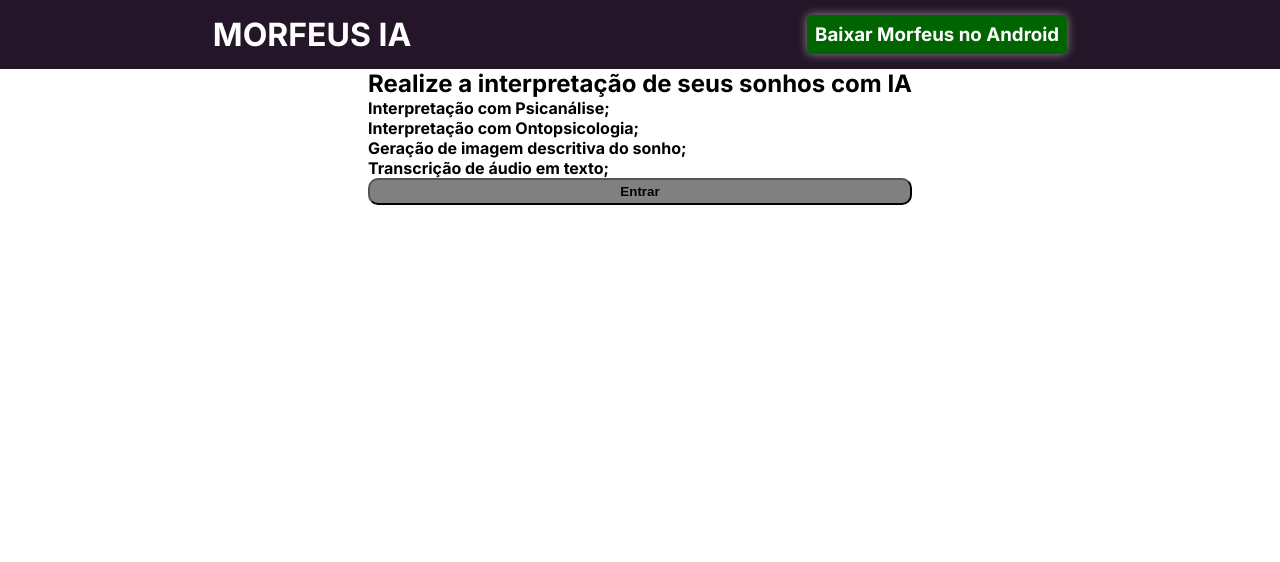
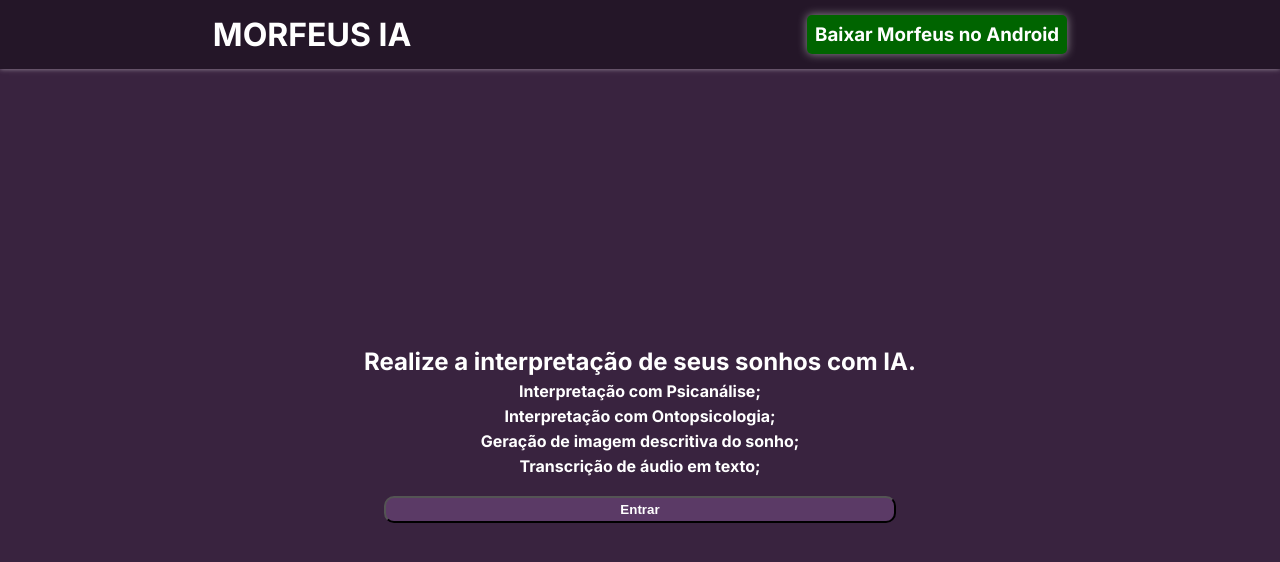
Before and after one commit to raisson-souza/morfeus-ia-integration-frontend, a Next.js app: page / in a window 1280 px wide. Shown: the top 562 px of the page. Built offline with nearby package versions, Linux system fonts and the light colour scheme.

Commit message:
- Ajustes de CSS na home externa; - Ajuste de comportamento em AuthContext.

```diff
--- a/src/app/globals.css
+++ b/src/app/globals.css
@@ -11,6 +11,8 @@ html,
 body {
   max-width: 100vw;
   overflow-x: hidden;
+  margin: 0;
+  padding: 0;
 }
 
 body {
--- a/src/app/page.tsx
+++ b/src/app/page.tsx
@@ -1,31 +1,70 @@
 "use client"
 
 import { AuthContextProvider } from "@/contexts/AuthContext"
+import { theme } from "@/theme"
+import { useState } from "react"
 import Box from "@/components/base/Box"
 import CustomButton from "@/components/customs/CustomButton"
 import Header from "@/components/ScreenCustoms/header"
+import Loading from "@/assets/loading"
 import Screen from "@/components/base/Screen"
 
 export default function ExternalHome() {
   const { login } = AuthContextProvider()
+  const [ loading, setLoading ] = useState<boolean>(false)
 
   const enter = async () => {
+    setLoading(true)
     await login()
+      .finally(() => setLoading(false))
   }
 
   return (
-    <Screen
-      headerComponent={ <Header /> }
-    >
-      <Box.Column>
-        <Box.Column>
-          <h2>Realize a interpretação de seus sonhos com IA</h2>
-          <h4>Interpretação com Psicanálise;</h4>
-          <h4>Interpretação com Ontopsicologia;</h4>
-          <h4>Geração de imagem descritiva do sonho;</h4>
-          <h4>Transcrição de áudio em texto;</h4>
+    <Screen headerComponent={ <Header /> }>
+      <Box.Column
+        style={{
+          backgroundColor: theme.secondary,
+          width: "100%",
+          justifyContent: "center",
+          alignItems: "center",
+        }}
+      >
+        <Box.Column
+          style={{
+            width: "80%",
+            color: theme.textColor,
+            justifyContent: "center",
+            alignContent: "center",
+            alignItems: "center",
+            gap: 20,
+          }}
+        >
+          <Box.Column
+            style={{
+              justifyContent: "center",
+              alignContent: "center",
+              alignItems: "center",
+              gap: 5,
+            }}
+          >
+            <h2>Realize a interpretação de seus sonhos com IA.</h2>
+            <h4>Interpretação com Psicanálise;</h4>
+            <h4>Interpretação com Ontopsicologia;</h4>
+            <h4>Geração de imagem descritiva do sonho;</h4>
+            <h4>Transcrição de áudio em texto;</h4>
+          </Box.Column>
+          {
+            loading
+              ? <Loading />
+              : <CustomButton
+                msg="Entrar"
+                onClick={async () => await enter()}
+                color={ theme.quaternary }
+                textColor={ theme.textColor }
+                width="50%"
+              />
+          }
         </Box.Column>
-        <CustomButton msg="Entrar" onClick={async () => await enter()} />
       </Box.Column>
     </Screen>
   )
--- a/src/components/customs/CustomButton.tsx
+++ b/src/components/customs/CustomButton.tsx
@@ -8,6 +8,7 @@ type CustomButtonProps = {
     tooltipMsg? : string
     type? : "button" | "reset" | "submit"
     textColor?: string
+    width?: `${ number }%` | number
 }
 
 export default function CustomButton({
@@ -18,6 +19,7 @@ export default function CustomButton({
     tooltipMsg = "",
     type = "button",
     textColor = "black",
+    width = "100%",
 } : CustomButtonProps) {
     const button = (
         <button
@@ -27,6 +29,7 @@ export default function CustomButton({
                 padding: "4px",
                 borderRadius: "10px",
                 cursor: "pointer",
+                width: width,
             }}
             type={ type }
             color={ textColor }
--- a/src/contexts/AuthContext.tsx
+++ b/src/contexts/AuthContext.tsx
@@ -44,11 +44,19 @@ export default function AuthContextComponent({ children }: AuthContextProps) {
     }, [])
 
     const login = async (): Promise<void> => {
+        const apiToken = LocalStorage.apiToken.get()
+
+        if (apiToken) {
+            setIsLogged(true)
+            LocalStorage.apiToken.set(apiToken)
+            router.push("/home")
+            return
+        }
+
         setLoading(true)
         await AuthService.DirectAccess()
             .then(response => {
                 if (response.Success) {
-                    console.log("res", response)
                     setIsLogged(true)
                     LocalStorage.apiToken.set(response.Data)
                     router.push("/home")
```
